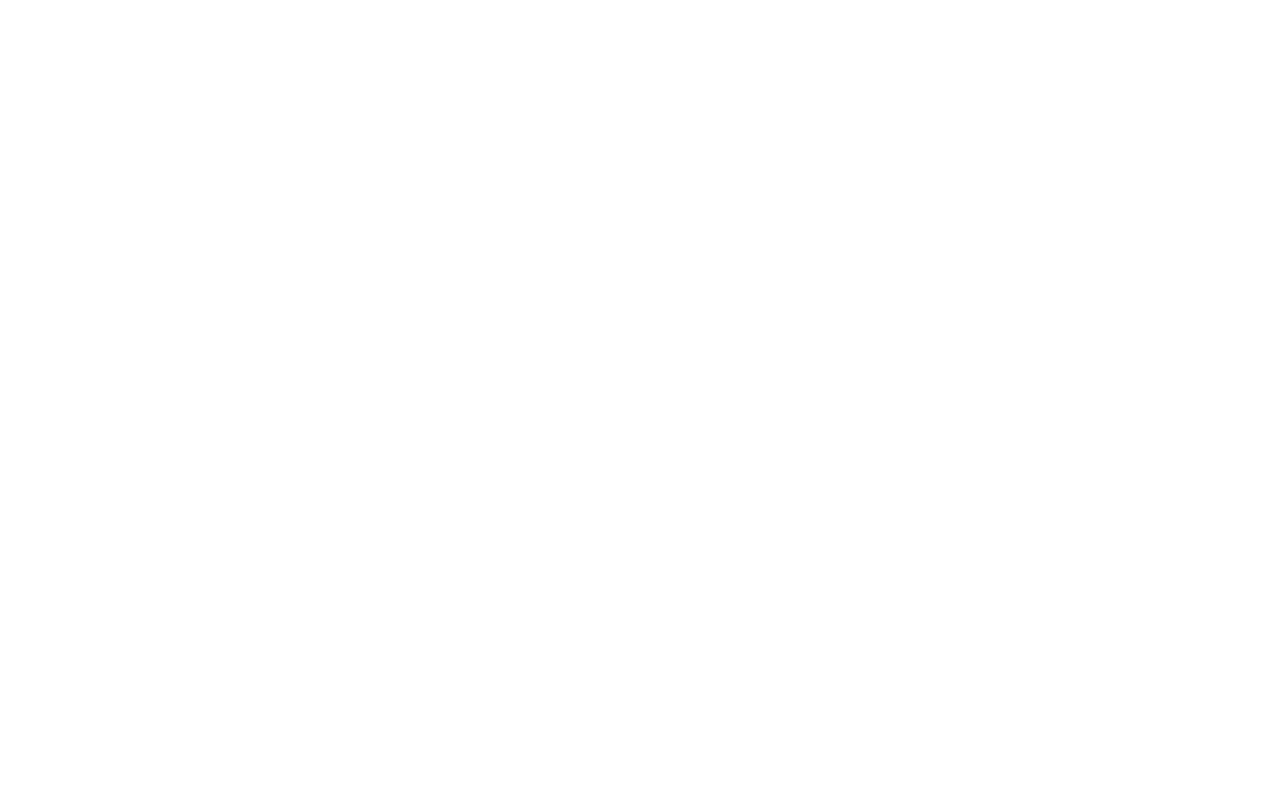
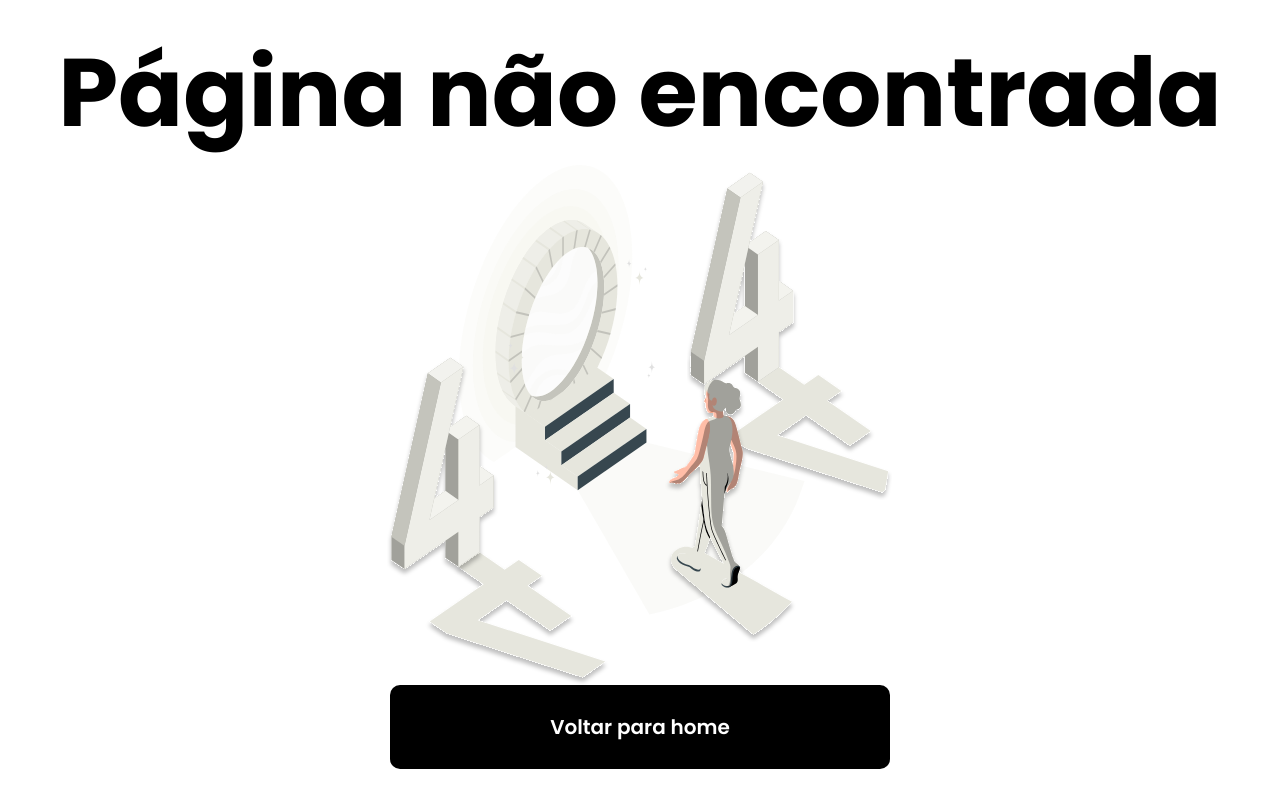
Before and after one commit to LT-LostTech/LT.frontEnd, a React (Vite) app: page / in a window 1280 px wide. Before the commit this address had no page. Built offline with nearby package versions, Linux system fonts and the light colour scheme.

Commit message:
feat: created the notFound page structure

```diff
--- a/src/Router.tsx
+++ b/src/Router.tsx
@@ -10,6 +10,7 @@
 import { EditFormRoadmap } from "./pages/backOffice/dashboard/roadmap/edit";
 import { EditFormChallenges } from "./pages/backOffice/dashboard/challenges/edit";
 import { Steps } from "./pages/backOffice/dashboard/steps";
+import { NotFound } from "./pages/notFound";
 
 export function Router() {
   return (
@@ -19,12 +20,49 @@
       </Route>
       <Route path="/backoffice" element={<BackOfficeLayout />}>
         <Route path="/backoffice" element={<BackOfficeLogin />} />
-        <Route path="/backoffice/forgot-password" element={<ForgotPassword />} />
-        <Route path="/backoffice/dashboard/roadmaps" element={<Dashboard title="Roadmaps" tableHeaders={["Nome do roadmap", "Categoria", "Linguagem de programação", "Ações"]} ComponentFormCreate={CreateFormRoadmap} ComponentFormEdit={EditFormRoadmap} />}>
-          <Route path="/backoffice/dashboard/roadmaps/steps" element={<Steps />} />
+        <Route
+          path="/backoffice/forgot-password"
+          element={<ForgotPassword />}
+        />
+        <Route
+          path="/backoffice/dashboard/roadmaps"
+          element={
+            <Dashboard
+              title="Roadmaps"
+              tableHeaders={[
+                "Nome do roadmap",
+                "Categoria",
+                "Linguagem de programação",
+                "Ações",
+              ]}
+              ComponentFormCreate={CreateFormRoadmap}
+              ComponentFormEdit={EditFormRoadmap}
+            />
+          }
+        >
+          <Route
+            path="/backoffice/dashboard/roadmaps/steps"
+            element={<Steps />}
+          />
         </Route>
-        <Route path="/backoffice/dashboard/challenges" element={<Dashboard title="Challenges" tableHeaders={["Nome do desafio", "Categoria", "Linguagem de programação", "Ações"]} ComponentFormCreate={CreateFormChallenges} ComponentFormEdit={EditFormChallenges} />} />
+        <Route
+          path="/backoffice/dashboard/challenges"
+          element={
+            <Dashboard
+              title="Challenges"
+              tableHeaders={[
+                "Nome do desafio",
+                "Categoria",
+                "Linguagem de programação",
+                "Ações",
+              ]}
+              ComponentFormCreate={CreateFormChallenges}
+              ComponentFormEdit={EditFormChallenges}
+            />
+          }
+        />
       </Route>
+      <Route path="*" element={<NotFound />} />
     </Routes>
   );
 }
--- /dev/null
+++ b/src/pages/notFound/index.tsx
@@ -0,0 +1,27 @@
+import { NotFoundContainer, NotFoundImage, NotFoundTitle } from "./styled";
+import notFoundImage from "../../assets/404.svg";
+import { Button } from "../../components/Button";
+import { useNavigate } from "react-router-dom";
+import { theme } from "../../theme/theme";
+
+export function NotFound() {
+  const navigate = useNavigate();
+  return (
+    <NotFoundContainer>
+      <NotFoundTitle>Página não encontrada</NotFoundTitle>
+      <NotFoundImage src={notFoundImage} />
+      <Button
+        bgColor={theme.colors.black}
+        border="0"
+        colorText={theme.colors.white}
+        fontWeight="600"
+        height="84px"
+        text="Voltar para home"
+        width="500px"
+        onClick={() => {
+          navigate("/landpage");
+        }}
+      />
+    </NotFoundContainer>
+  );
+}
--- /dev/null
+++ b/src/pages/notFound/styled.ts
@@ -0,0 +1,21 @@
+import styled from "styled-components";
+
+export const NotFoundContainer = styled.main`
+   display: flex;
+   flex-direction: column;
+   align-items: center;
+   justify-content: center;
+   width: 100%;
+   height: 100%;
+   padding: 20px;
+   justify-content: space-between;
+`
+
+export const NotFoundTitle = styled.h1`
+   font-size: 96px;
+`
+
+export const NotFoundImage = styled.img`
+  width: 520px;
+  height: 520px;
+`
```
Also changed, not shown: src/assets/404.svg (added).
